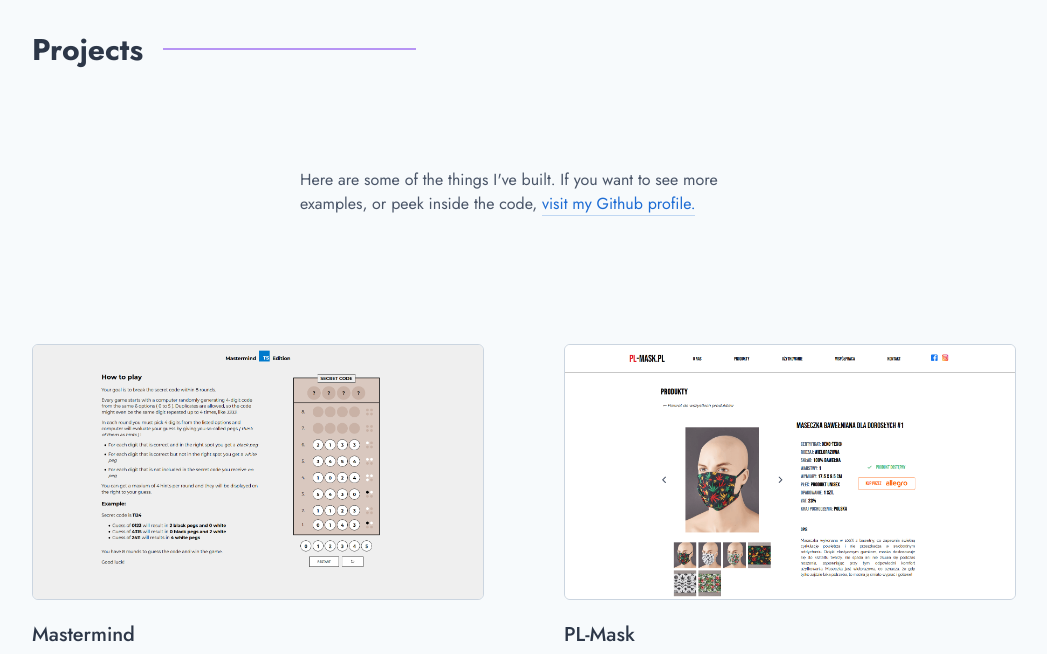
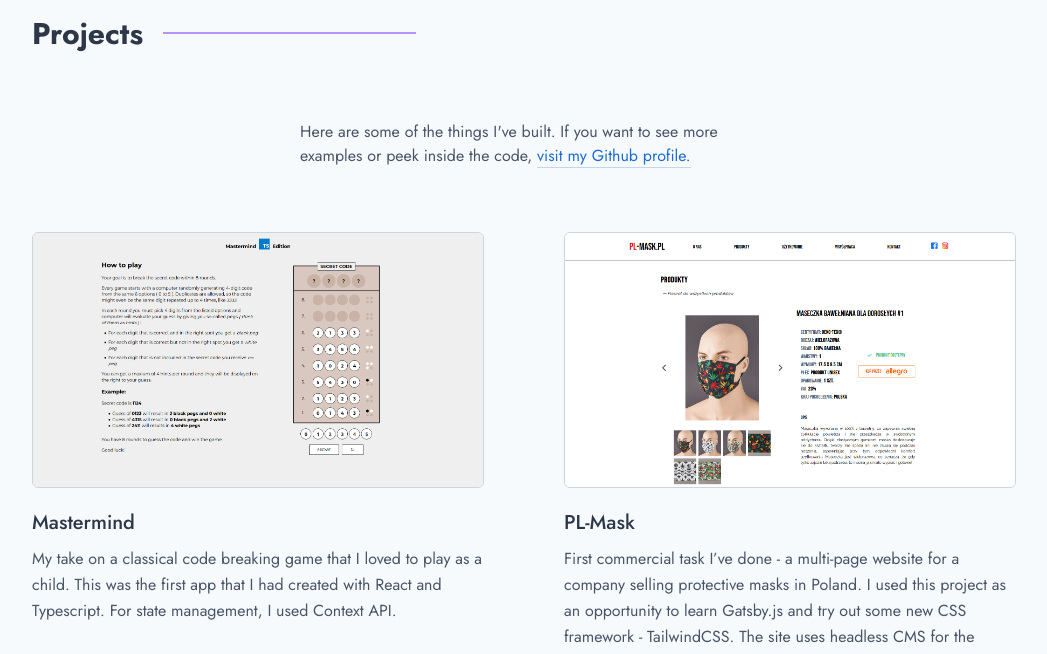
Before and after one commit to DrMalina/portfolio, a Gatsby site: page / in a window 1280 px wide. Shown: the part 1810-2464 px from the top of the page, without its empty margins (116-1163 px from the left). Built offline with nearby package versions, Linux system fonts and the light colour scheme; Gatsby itself is replaced by a stand-in of ours.

Commit message:
Add ids to sections to match nav links

```diff
--- a/src/components/HeroSection.tsx
+++ b/src/components/HeroSection.tsx
@@ -4,7 +4,7 @@ import iconRocket from '../assets/rocket.svg';
 
 export function HeroSection() {
   return (
-    <section className="lg:pt-10 md:pt-24 pt-10 text-gray-700" id="home">
+    <section id="home" className="lg:pt-10 md:pt-24 pt-10 text-gray-700">
       <div className="lg:max-w-6xl container mx-auto flex px-5 md:py-24 py-16 md:flex-row flex-col items-center">
         <div className="lg:flex-grow lg:pr-24 md:pr-16 flex flex-col md:items-start md:text-left md:mb-0 mb-16 items-center text-center">
           <h1 className="sm:text-6xl leading-tight text-5xl mb-4 font-bold text-gray-900">
--- a/src/components/Projects.tsx
+++ b/src/components/Projects.tsx
@@ -34,18 +34,19 @@ export function Projects() {
 
   return (
     <section
-      className="text-gray-700 lg:max-w-5xl container md:mt-24 mt-16
+      id="projects"
+      className="text-gray-700 lg:max-w-5xl container md:mt-20 mt-8
      mx-auto px-5 py-16"
     >
       <header>
         <SectionHeading heading="Projects" />
-        <p className="md:mt-24 mt-12 mx-auto md:max-w-md max-w-sm">
-          Here are some of the things I&apos;ve built. If you want to see more examples, or peek
+        <p className="mt-16 mx-auto md:max-w-md max-w-sm">
+          Here are some of the things I&apos;ve built. If you want to see more examples or peek
           inside the code,{' '}
           <Link href="https://github.com/DrMalina" text="visit my Github profile." />
         </p>
       </header>
-      <ul className="md:mt-32 mt-24 md:max-w-full max-w-sm mx-auto grid md:grid-cols-2 grid-cols-none gap-x-20 gap-y-24">
+      <ul className="md:mt-16 mt-12 md:max-w-full max-w-sm mx-auto grid md:grid-cols-2 grid-cols-none gap-x-20 gap-y-24">
         {data.allMdx.edges.map((project, idx) => {
           return (
             <SingleProject
--- a/src/components/SingleProject.tsx
+++ b/src/components/SingleProject.tsx
@@ -104,7 +104,7 @@ export function SingleProject({ title, body, tags, website, github, img }: Singl
           />
         </ConditionalWrapper>
         <h3 className="text-xl text-gray-800 font-medium mt-5">{title}</h3>
-        <div className="flex-1 leading-relaxed text-sm mt-2">
+        <div className="flex-1 leading-relaxed text-base mt-2">
           <MDXRenderer>{body}</MDXRenderer>
         </div>
         <div className="md:mt-6 mt-10 flex md:flex-no-wrap flex-wrap items-center">
--- a/src/pages/index.tsx
+++ b/src/pages/index.tsx
@@ -4,6 +4,7 @@ import { Contact } from '../components/Contact';
 import { Header } from '../components/Header';
 import { HeroSection } from '../components/HeroSection';
 import { Projects } from '../components/Projects';
+import { Footer } from '../components/Footer';
 
 function HomePage() {
   return (
@@ -18,6 +19,7 @@ function HomePage() {
         <Projects />
         <Contact />
       </main>
+      <Footer />
     </>
   );
 }
```
